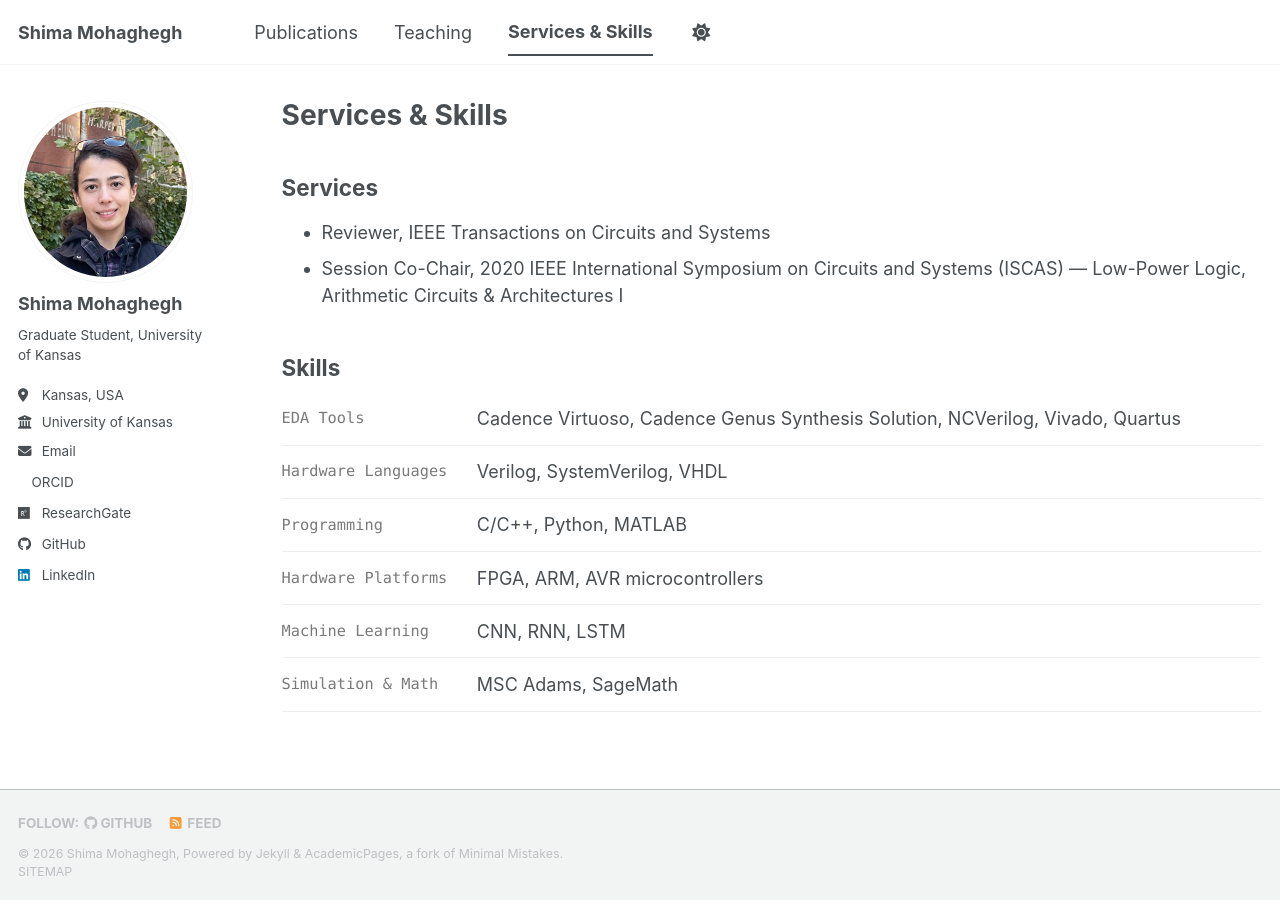
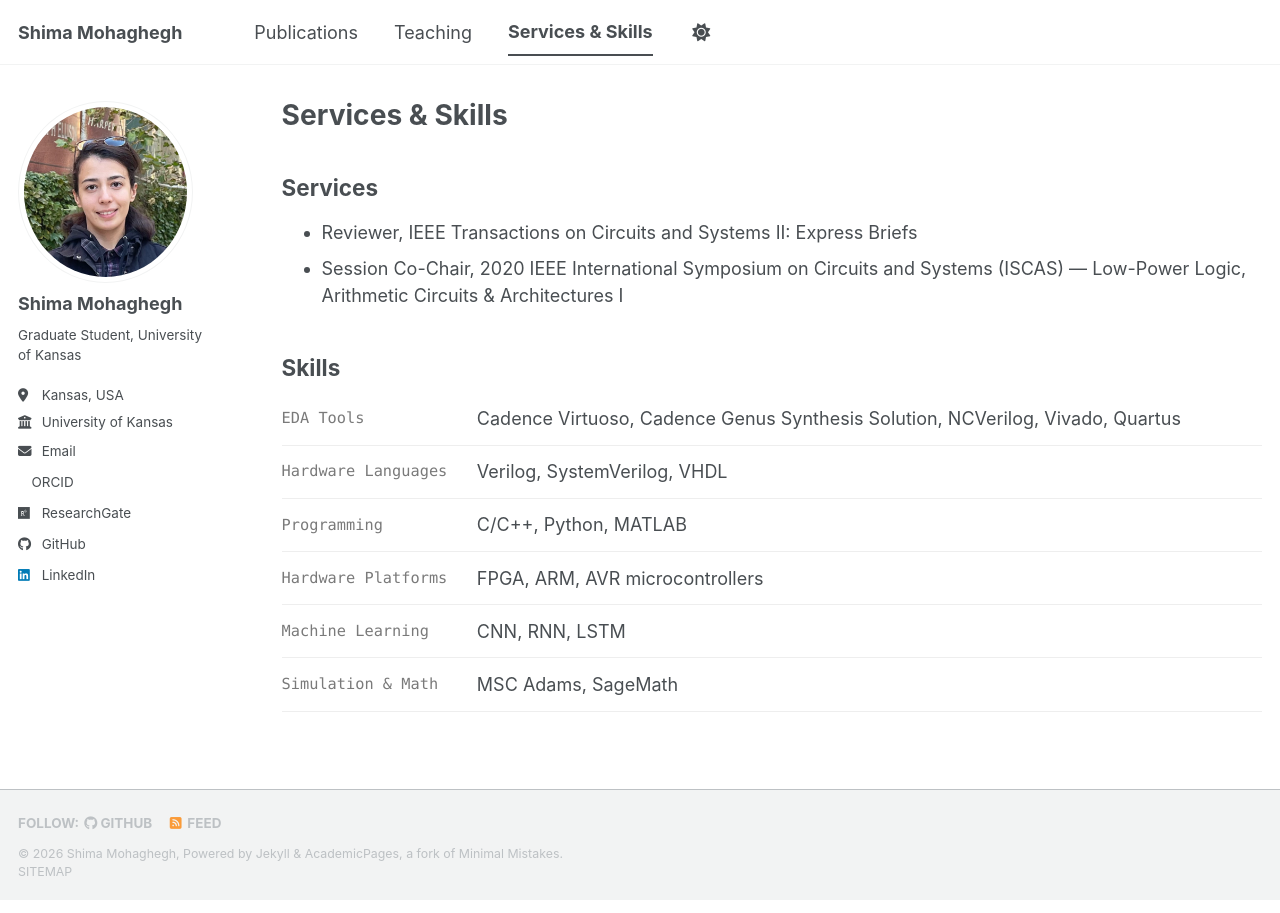
Before and after one commit to shimamohaghegh/shimamohaghegh.github.io, a Jekyll site: the page built from _pages/services.html, in a window 1280 px wide. Built offline with Jekyll 4.4.1, drawn with Linux system fonts in a browser that asks for light colours; a style sheet for code colours, icons or effects is not loaded.

Commit message:
Update services.html

```diff
--- a/_pages/services.html
+++ b/_pages/services.html
@@ -18,7 +18,7 @@ author_profile: true
 
 <h2>Services</h2>
 <ul>
-  <li>Reviewer, IEEE Transactions on Circuits and Systems</li>
+  <li>Reviewer, IEEE Transactions on Circuits and Systems II: Express Briefs</li>
   <li>Session Co-Chair, 2020 IEEE International Symposium on Circuits and Systems (ISCAS) &mdash; Low-Power Logic, Arithmetic Circuits &amp; Architectures I</li>
 </ul>
 
```
